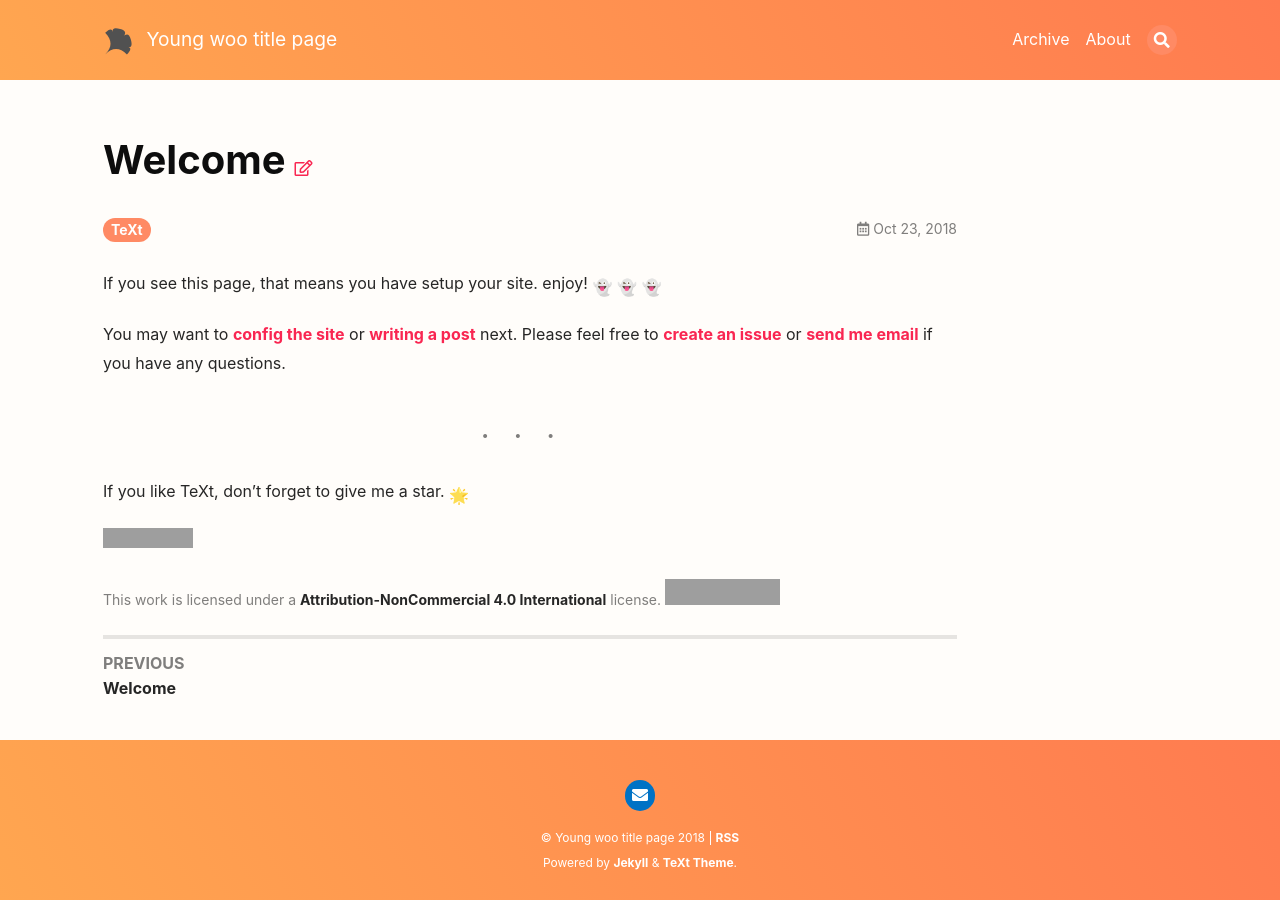
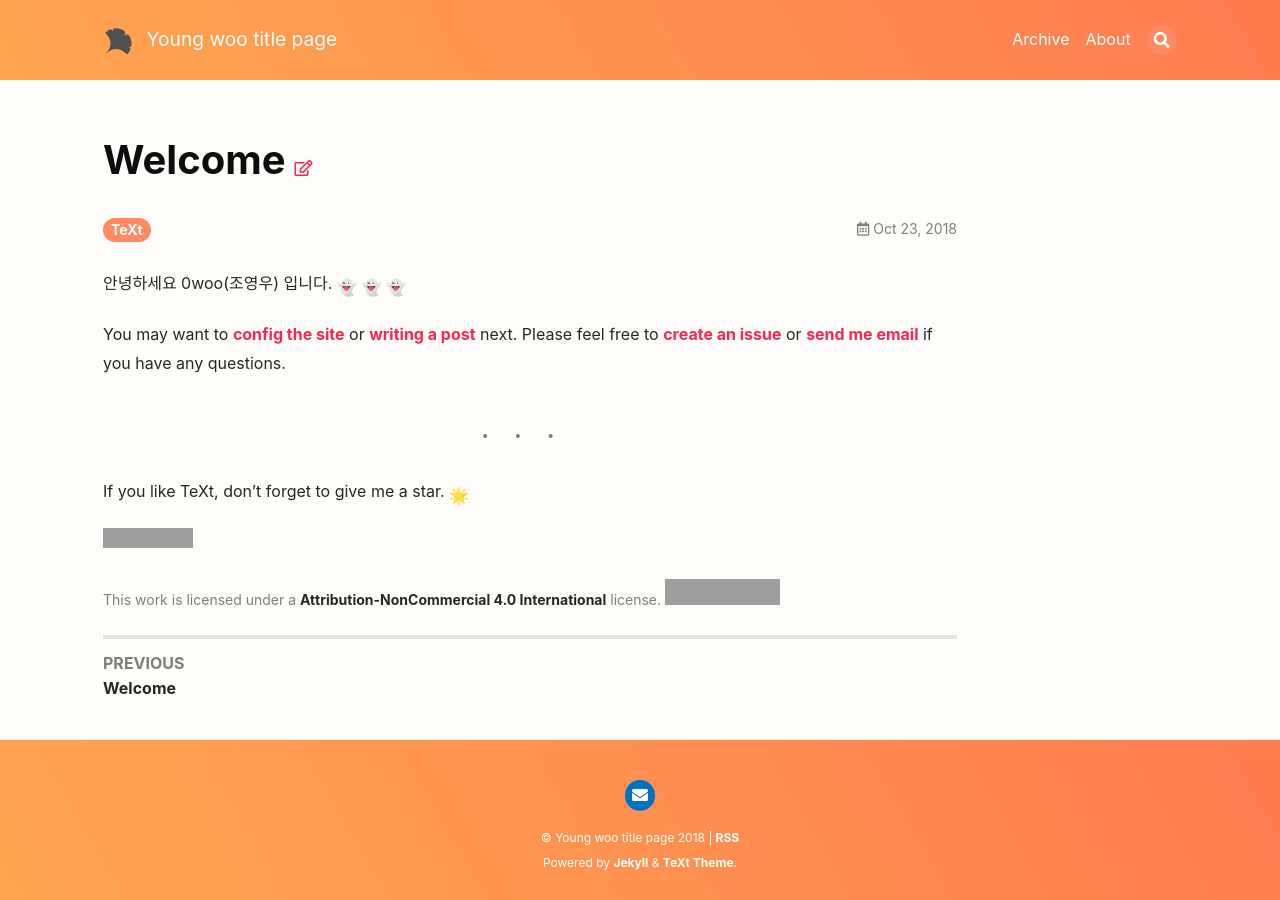
Before and after one commit to dudndp6/dudndp6.github.io, a Jekyll site: the page built from _posts/2018-10-23-me.md, in a window 1280 px wide. Built offline with Jekyll 4.4.1, drawn with Linux system fonts in a browser that asks for light colours; nearby versions of some CDN libraries; emoji names are drawn with the system emoji font; grey boxes are pictures that could not be loaded.

Commit message:
Update 2018-10-23-me.md

```diff
--- a/_posts/2018-10-23-me.md
+++ b/_posts/2018-10-23-me.md
@@ -4,7 +4,7 @@ key: 20180701
 tags: TeXt
 ---
 
-If you see this page, that means you have setup your site. enjoy! :ghost: :ghost: :ghost:
+안녕하세요 0woo(조영우) 입니다. :ghost: :ghost: :ghost:
 
 You may want to [config the site](https://tianqi.name/jekyll-TeXt-theme/docs/en/configuration) or [writing a post](https://tianqi.name/jekyll-TeXt-theme/docs/en/writing-posts) next. Please feel free to [create an issue](https://github.com/kitian616/jekyll-TeXt-theme/issues) or [send me email](mailto:kitian616@outlook.com) if you have any questions.
 
```
